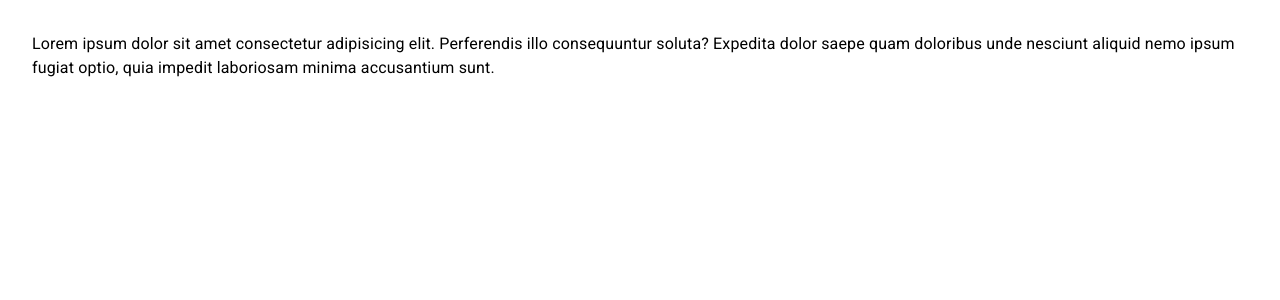
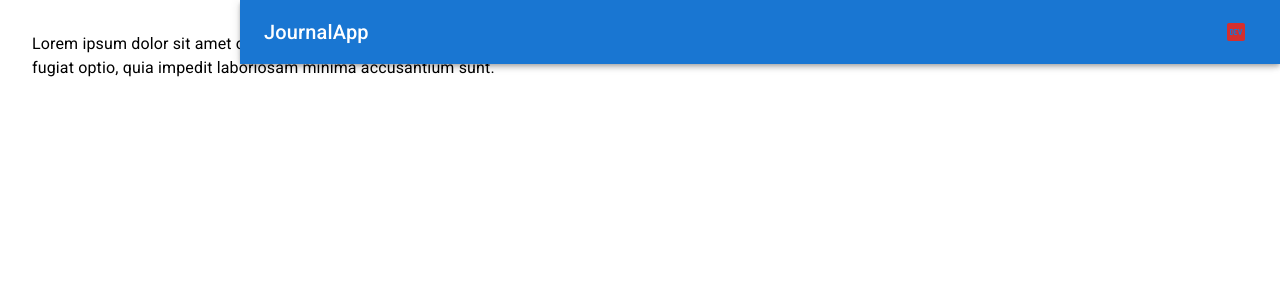
Before and after one commit to centinelaCode/journal-app, a React (Vite) app: page / in a window 1280 px wide. Shown: the top 300 px of the page. Built offline with nearby package versions, Linux system fonts and the light colour scheme.

Commit message:
[ADD] Componente crea el componente <NavBar> y se implementa en el layoutJournalLayout

```diff
--- /dev/null
+++ b/src/journal/components/NavBar.jsx
@@ -0,0 +1,34 @@
+import { LogoDevOutlined, MenuOutlined } from '@mui/icons-material'
+import { AppBar, Toolbar, IconButton, Grid, Typography } from '@mui/material'
+
+export const NavBar = ({ drawaerWidth }) => {
+   return (
+      <AppBar
+         position='fixed'
+         sx={{
+            width: { sm: `calc(100% - ${ drawaerWidth }px)` },
+            ml: { sm: `${ drawaerWidth }px` }
+         }}
+
+      >
+         <Toolbar>
+            <IconButton
+               color='inherit'
+               edge='start'
+               sx={{ mr: 2, display: { sm: 'none' } }}
+            >
+               <MenuOutlined />
+            </IconButton>
+
+            <Grid container direction='row' alignItems='center' justifyContent='space-between'>
+               <Typography variant='h6' noWrap component='div'>JournalApp</Typography>
+
+               <IconButton color='error' >
+                  <LogoDevOutlined />
+               </IconButton>
+            </Grid>
+
+         </Toolbar>
+      </AppBar>
+   )
+}
--- /dev/null
+++ b/src/journal/components/index.js
@@ -0,0 +1,2 @@
+
+export * from './NavBar';
--- a/src/journal/layout/JournalLayout.jsx
+++ b/src/journal/layout/JournalLayout.jsx
@@ -1,4 +1,5 @@
 import { Box } from "@mui/material"
+import { NavBar } from "../components";
 
 const drawaerWidth = 240;
 
@@ -6,7 +7,7 @@ export const JournalLayout = ({ children }) => {
    return (
       <Box sx={{ diaplay: 'flex' }}>
 
-         {/* NavBar */}
+         <NavBar drawaerWidth={ drawaerWidth } />
 
          {/* SideBar */}
 
```
